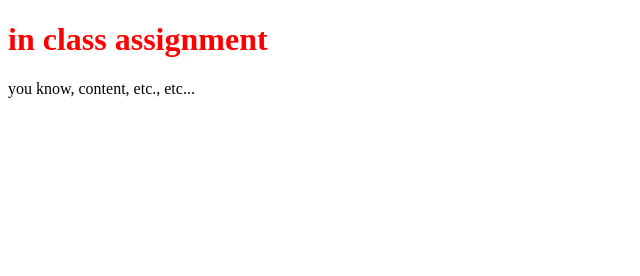
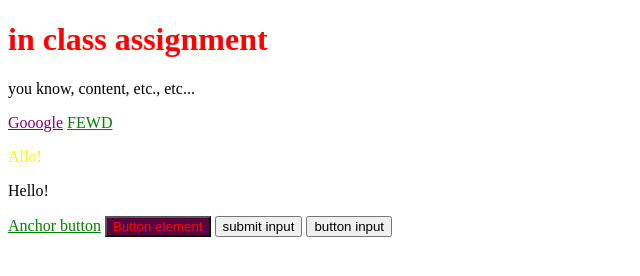
Before and after one commit to offenbad/week2_css, a plain HTML site: page index.html in a window 1280 px wide. Shown: the whole page, without its empty margins (0-640 px from the left). Drawn offline with Linux system fonts and the light colour scheme.

Commit message:
buttons added

```diff
--- a/index.html
+++ b/index.html
@@ -7,5 +7,21 @@
     <body>
         <h1>in class assignment</h1>
         <p>you know, content, etc., etc...</p>
+
+        <a class="fun spectacular" href="http://www.google.com">Gooogle</a>
+
+        <a href="http://fewd.us">FEWD</a>
+
+        <p id="foo">
+        	Allo!
+        </p>
+
+        <p class= "spectacular">Hello!</p>
+
+        <a class="button" href="#">Anchor button</a>
+<button>Button element</button>
+<input type="submit" value="submit input">
+<input type="button" value="button input">
+
     </body>
 </html>
--- a/styles/main.css
+++ b/styles/main.css
@@ -1,3 +1,32 @@
+/*this is how one comments in css*/
 h1 {
 	color: red;
 }
+
+a {
+	color: green;
+	font-weight: 100;
+}
+
+.fun {
+	color: gray;
+}
+
+#foo {
+	color: yellow;
+}
+
+.spectacular {
+	color: black;
+}
+
+.spectacular.fun {
+	color: purple;
+}
+p a {
+	font-weight: 600;
+}
+button {
+	color: red;
+	background-color: #580444
+}
```
